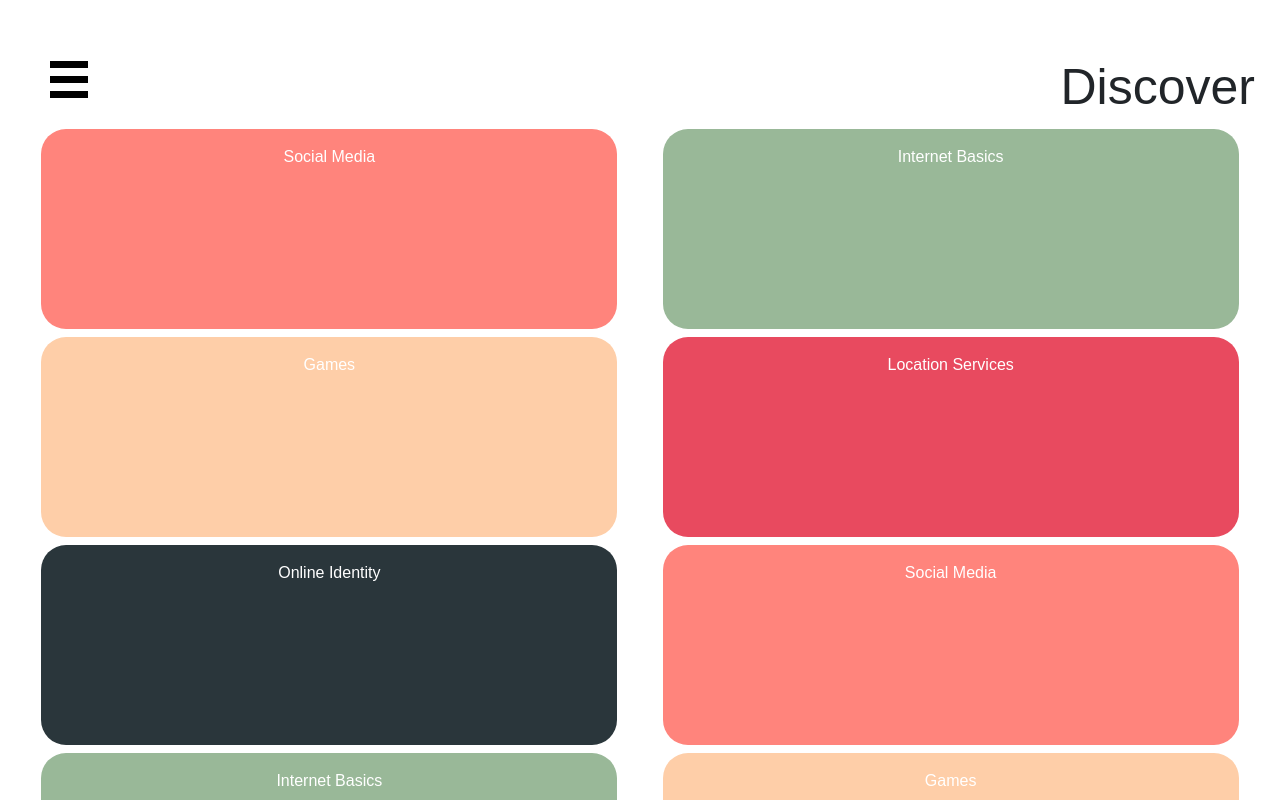
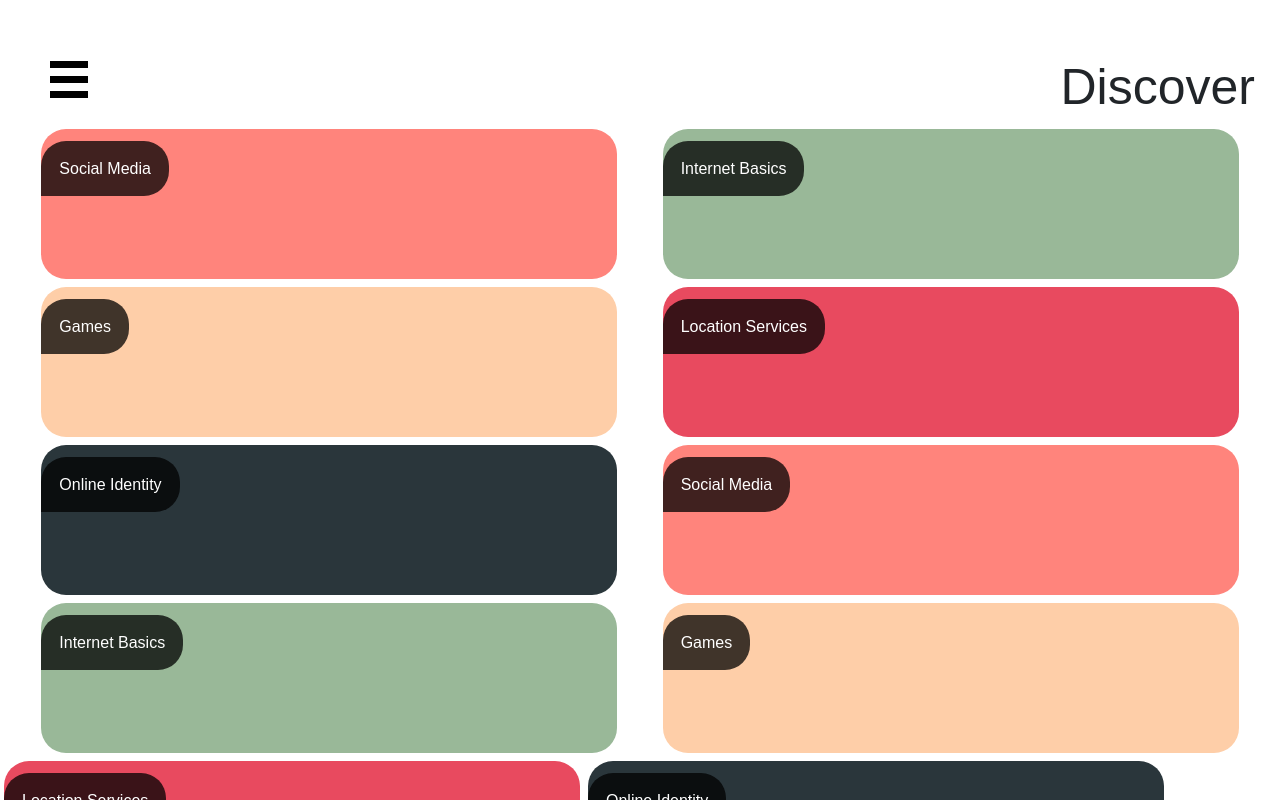
Before and after one commit to kylegoodwin/Privacy-Pal-Capstone-2019, a React (Create React App) app in the folder mobile-app/mobile-app/: page /Discover in a window 1280 px wide. Shown: the top 800 px of the page. Built offline with nearby package versions, Linux system fonts and the light colour scheme.

Commit message:
Finished merge

```diff
--- a/mobile-app/mobile-app/src/App.css
+++ b/mobile-app/mobile-app/src/App.css
@@ -36,21 +36,20 @@ body{
 .card{
   display: flex;
   width: 45%;
-  height: 200px;
+  height: 150px;
   margin: 4px;
   border-radius: 25px;
   border: none;
+  padding-top:  100px;
   /* background-color: #FF847C */
 }
 
-.card h3{
+.card h2 {
   font-size: 1rem;
   padding: 18px;
-  border-radius: 25px 25px 0 0;
-  /* z-index: 1;
-  background-color: rgba(0, 0, 0, .5);
-  padding: 10px;
-  border-radius: 25px 25px 0 0; */
+  border-radius: 25px 25px 25px 0;
+  background-color: rgba(0,0,0,.75)
+
 }
 
 .blur{
--- a/mobile-app/mobile-app/src/CardOne.js
+++ b/mobile-app/mobile-app/src/CardOne.js
@@ -65,7 +65,7 @@ export class CardOne extends Component {
                         onClick={this.tester}
                     />) : (
                         <Route>
-                            <Redirect to="/" />
+                            <Redirect to="/Discover" />
                         </Route>
                     )}
 
--- a/mobile-app/mobile-app/src/Discover.js
+++ b/mobile-app/mobile-app/src/Discover.js
@@ -42,11 +42,7 @@ class DiscoverCard extends Component {
     return(
         //style={ {backgroundImage: "url(/img/discover-photos/"+ this.props.imageName + ".jpg)"}}
       <div className="card"  onClick={this.handleClick} style={ {backgroundColor: this.props.backColor }}>
-
-      <div>
-      <h3 className="text-center"><Link to='/CardOne'>{this.props.title}</Link></h3>
-      </div>
-      {/* <Link className="blur" to='/CardOne'></Link> */}
+      <h2 className="text-center"><Link to='/CardOne'>{this.props.title}</Link></h2>
       </div>
     )
 
```
